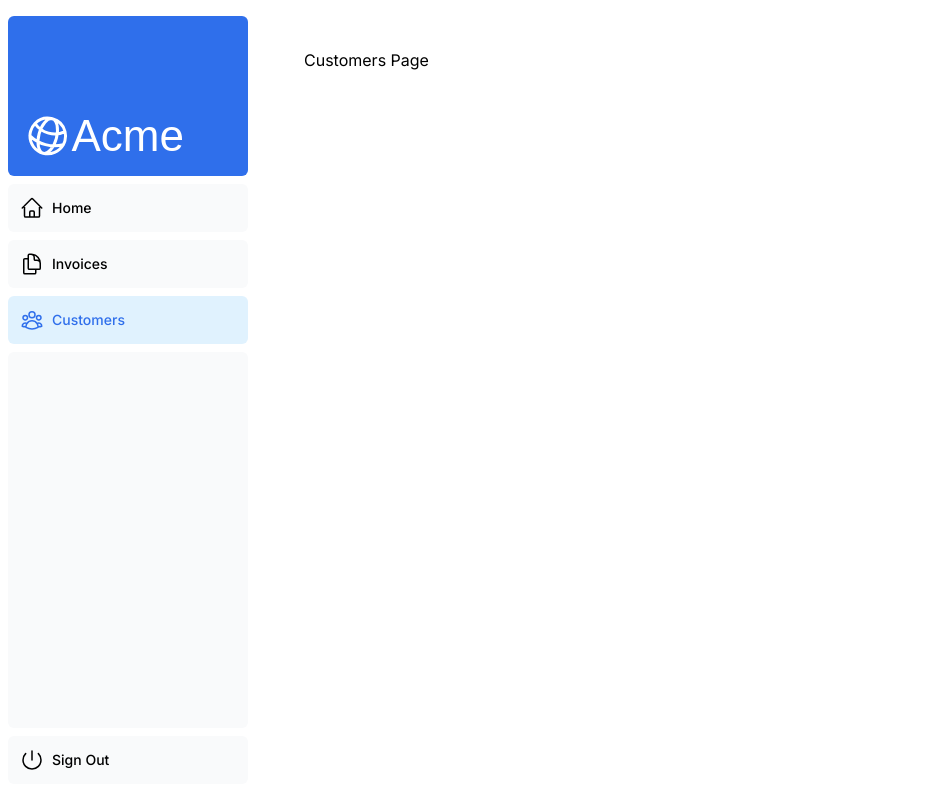
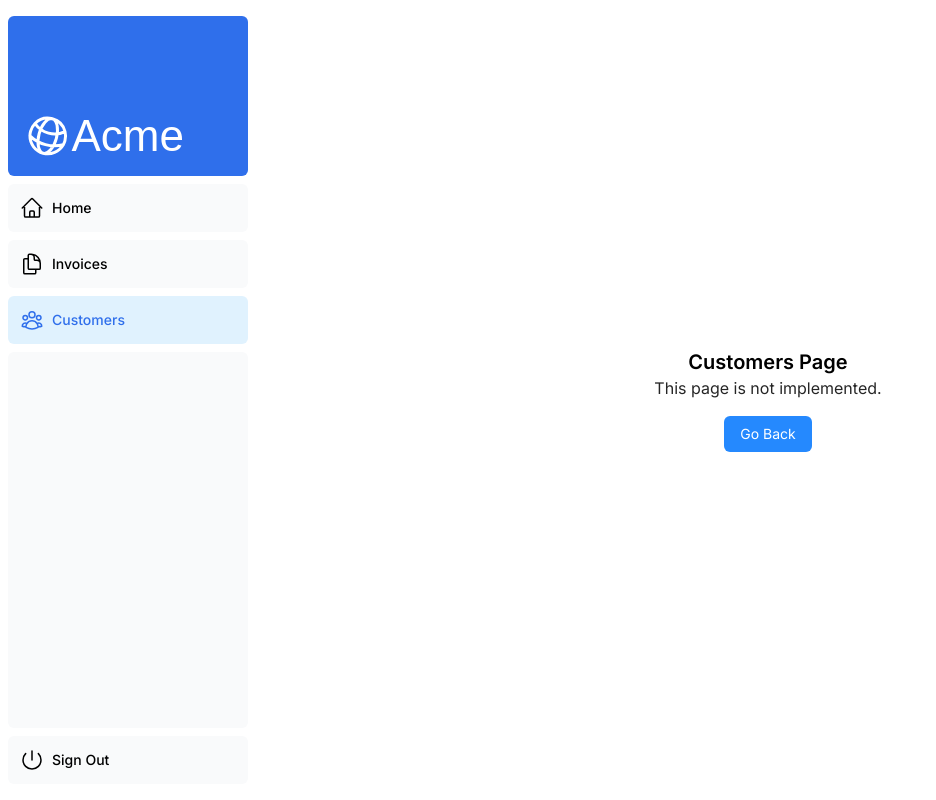
Before and after one commit to Raka023/nextjs-dashboard-course, a Next.js app: page /dashboard/customers in a window 1280 px wide. Shown: the whole page, without its empty margins (0-936 px from the left). Built offline with nearby package versions, Linux system fonts and the light colour scheme; a web font is replaced by a local one.

Commit message:
Add metadata for pages and include favicon and Open Graph image

```diff
--- a/app/dashboard/(overview)/page.tsx
+++ b/app/dashboard/(overview)/page.tsx
@@ -1,3 +1,4 @@
+import { Metadata } from 'next';
 import { Suspense } from 'react';
 import { lusitana } from '@/app/ui/fonts';
 import CardWrapper from '@/app/ui/dashboard/cards';
@@ -8,6 +9,10 @@ import {
   RevenueChartSkeleton,
   CardsSkeleton,
 } from '@/app/ui/skeletons';
+
+export const metadata: Metadata = {
+  title: 'Home',
+};
 
 export default async function Page() {
   return (
--- a/app/dashboard/customers/page.tsx
+++ b/app/dashboard/customers/page.tsx
@@ -1,3 +1,21 @@
+import { Metadata } from "next";
+import Link from "next/link";
+
+export const metadata: Metadata = {
+  title: 'Customer',
+};
+
 export default function Page() {
-  return <p>Customers Page</p>;
+  return (
+    <main className="flex h-full flex-col items-center justify-center">
+      <h2 className="text-xl font-semibold">Customers Page</h2>
+      <p className="opacity-85">This page is not implemented.</p>
+      <Link
+        href="/dashboard"
+        className="mt-4 rounded-md bg-blue-400 px-4 py-2 text-sm text-white transition-colors hover:bg-blue-400"
+      >
+        Go Back
+      </Link>
+    </main>
+  )
 }
--- a/app/dashboard/invoices/[id]/edit/page.tsx
+++ b/app/dashboard/invoices/[id]/edit/page.tsx
@@ -1,7 +1,12 @@
+import { Metadata } from 'next';
 import { notFound } from 'next/navigation';
 import Form from '@/app/ui/invoices/edit-form';
 import Breadcrumbs from '@/app/ui/invoices/breadcrumbs';
 import { fetchInvoiceById, fetchCustomers } from '@/app/lib/data';
+
+export const metadata: Metadata = {
+  title: 'Edit Invoice',
+};
 
 export default async function Page(props: { params: Promise<{ id: string }> }) {
   const params = await props.params;
--- a/app/dashboard/invoices/create/page.tsx
+++ b/app/dashboard/invoices/create/page.tsx
@@ -1,6 +1,11 @@
 import { fetchCustomers } from '@/app/lib/data';
 import Breadcrumbs from '@/app/ui/invoices/breadcrumbs';
 import Form from '@/app/ui/invoices/create-form';
+import { Metadata } from 'next';
+
+export const metadata: Metadata = {
+  title: 'Create Invoice',
+};
 
 export default async function Page() {
   const customers = await fetchCustomers();
--- a/app/dashboard/invoices/page.tsx
+++ b/app/dashboard/invoices/page.tsx
@@ -1,4 +1,5 @@
 import { Suspense } from 'react';
+import { Metadata } from 'next';
 import { lusitana } from '@/app/ui/fonts';
 import { fetchInvoicesPages } from '@/app/lib/data';
 import Pagination from '@/app/ui/invoices/pagination';
@@ -6,6 +7,10 @@ import Search from '@/app/ui/search';
 import Table from '@/app/ui/invoices/table';
 import { CreateInvoice } from '@/app/ui/invoices/buttons';
 import { InvoicesTableSkeleton } from '@/app/ui/skeletons';
+
+export const metadata: Metadata = {
+  title: 'Invoices',
+};
 
 export default async function Page(props: {
   searchParams?: Promise<{
--- a/app/layout.tsx
+++ b/app/layout.tsx
@@ -1,5 +1,14 @@
+import { Metadata } from 'next';
 import '@/app/ui/global.css';
 import { inter } from '@/app/ui/fonts';
+
+export const metadata: Metadata = {
+  title: {
+    template: '%s | Acme Dashboard',
+    default: 'Acme Dashboard',
+  },
+  description: 'The official Next.js Course Dashboard, built with App Router.',
+}
 
 export default function RootLayout({
   children,
--- a/app/login/page.tsx
+++ b/app/login/page.tsx
@@ -1,6 +1,11 @@
+import { Metadata } from 'next';
+import { Suspense } from 'react';
 import AcmeLogo from '@/app/ui/acme-logo';
 import LoginForm from '@/app/ui/login-form';
-import { Suspense } from 'react';
+
+export const metadata: Metadata = {
+  title: 'Login',
+};
 
 export default function LoginPage() {
   return (
```
Also changed, not shown: app/opengraph-image.png (renamed from public/opengraph-image.png), 1 other file (tests, documents, lock files or other folders).
